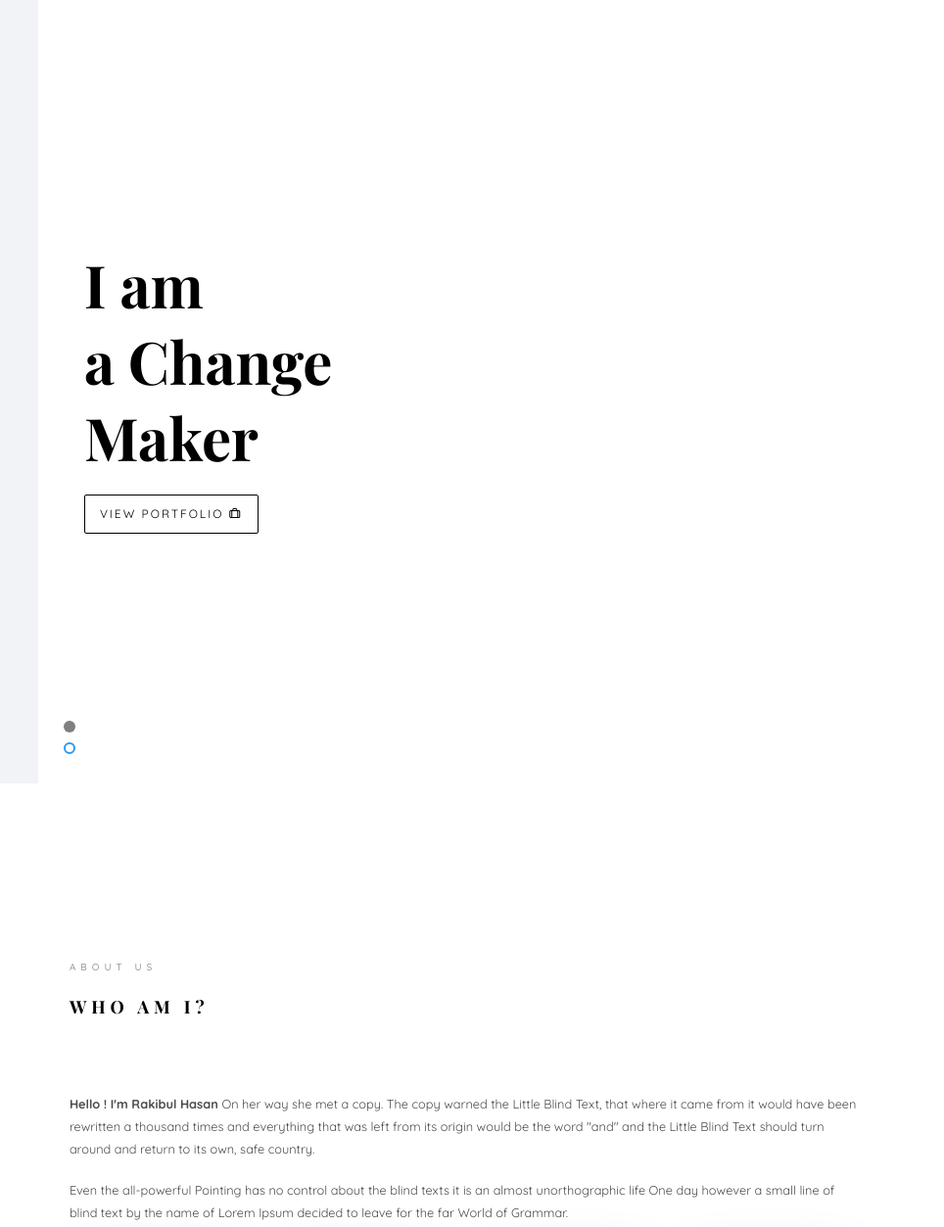
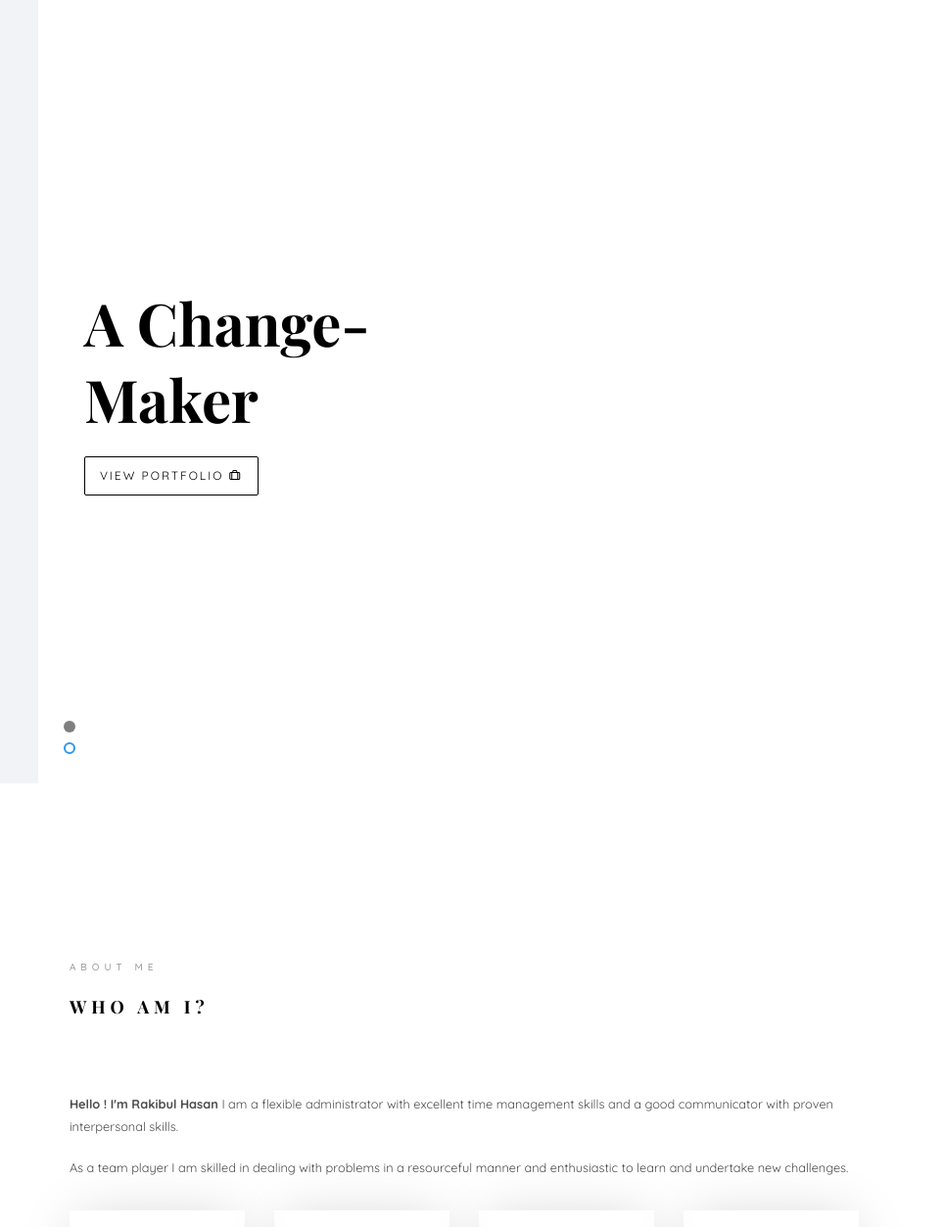
Before and after one commit to rakibulhasan6294/Website, a plain HTML site: page Rakibul/Rakibul/index.html in a window 1280 px wide. Shown: the top 1253 px of the page at 98% size, 316-1280 px from the left. Drawn offline with nearby package versions, Linux system fonts and the light colour scheme; files whose address does not match are found by name; a web font is replaced by a local one.

Commit message:
Update index.html

```diff
--- a/Rakibul/Rakibul/index.html
+++ b/Rakibul/Rakibul/index.html
@@ -117,7 +117,7 @@
 					   			<div class="col-md-6 col-md-offset-3 col-md-pull-3 col-sm-12 col-xs-12 js-fullheight slider-text">
 					   				<div class="slider-text-inner">
 					   					<div class="desc">
-						   					<h1>I am <br>a Change Maker</h1>
+						   					<h1>A Change-Maker</h1>
 												<!--<h2>100% html5 bootstrap templates Made by <a href="https://colorlib.com/" target="_blank">colorlib.com</a></h2>-->
 												<p><a class="btn btn-primary btn-learn">View Portfolio <i class="icon-briefcase3"></i></a></p>
 											</div>
@@ -137,10 +137,10 @@
 							<div class="row row-bottom-padded-sm animate-box" data-animate-effect="fadeInLeft">
 								<div class="col-md-12">
 									<div class="about-desc">
-										<span class="heading-meta">About Us</span>
+										<span class="heading-meta">About Me</span>
 										<h2 class="colorlib-heading">Who Am I?</h2>
-										<p><strong>Hello ! I'm Rakibul Hasan</strong> On her way she met a copy. The copy warned the Little Blind Text, that where it came from it would have been rewritten a thousand times and everything that was left from its origin would be the word "and" and the Little Blind Text should turn around and return to its own, safe country.</p>
-										<p>Even the all-powerful Pointing has no control about the blind texts it is an almost unorthographic life One day however a small line of blind text by the name of Lorem Ipsum decided to leave for the far World of Grammar.</p>
+										<p><strong>Hello ! I'm Rakibul Hasan</strong> I am a flexible administrator with excellent time management skills and a good communicator with proven interpersonal skills.</p>
+										<p>As a team player I am skilled in dealing with problems in a resourceful manner and enthusiastic to learn and undertake new challenges. </p>
 									</div>
 								</div>
 							</div>
```
